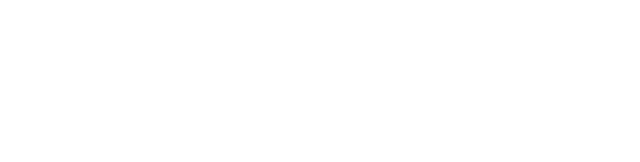
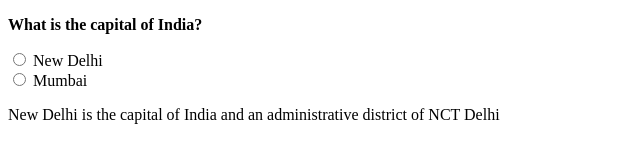
Before and after one commit to acciojob/trivia-ganeshardlkar, a website: page main.html in a window 1280 px wide. Shown: the whole page, without its empty margins (0-640 px from the left). Drawn offline with Linux system fonts and the light colour scheme.

Commit message:
Update main.html

```diff
--- a/main.html
+++ b/main.html
@@ -8,7 +8,18 @@
 
 <body>
 	<!-- the entire body must be written by student -->
-    <script type="text/javascript" src="./script.js">
+	<form action="">
+        	<p style="font-weight: bold;">What is the capital of India?</p>
+        	<input type="radio" name="capital" id="capital1">
+        	<label for="capital1">New Delhi</label>
+        <br>
+        	<input type="radio" name="capital" id="capital2">
+        	<label for="capital2">Mumbai</label>
+    	</form>
+    	<div>
+        	<p>New Delhi is the capital of India and an administrative district of NCT Delhi</p>
+    	</div>
+    	<script type="text/javascript" src="./script.js">
 </script>
 
 </body>
```
